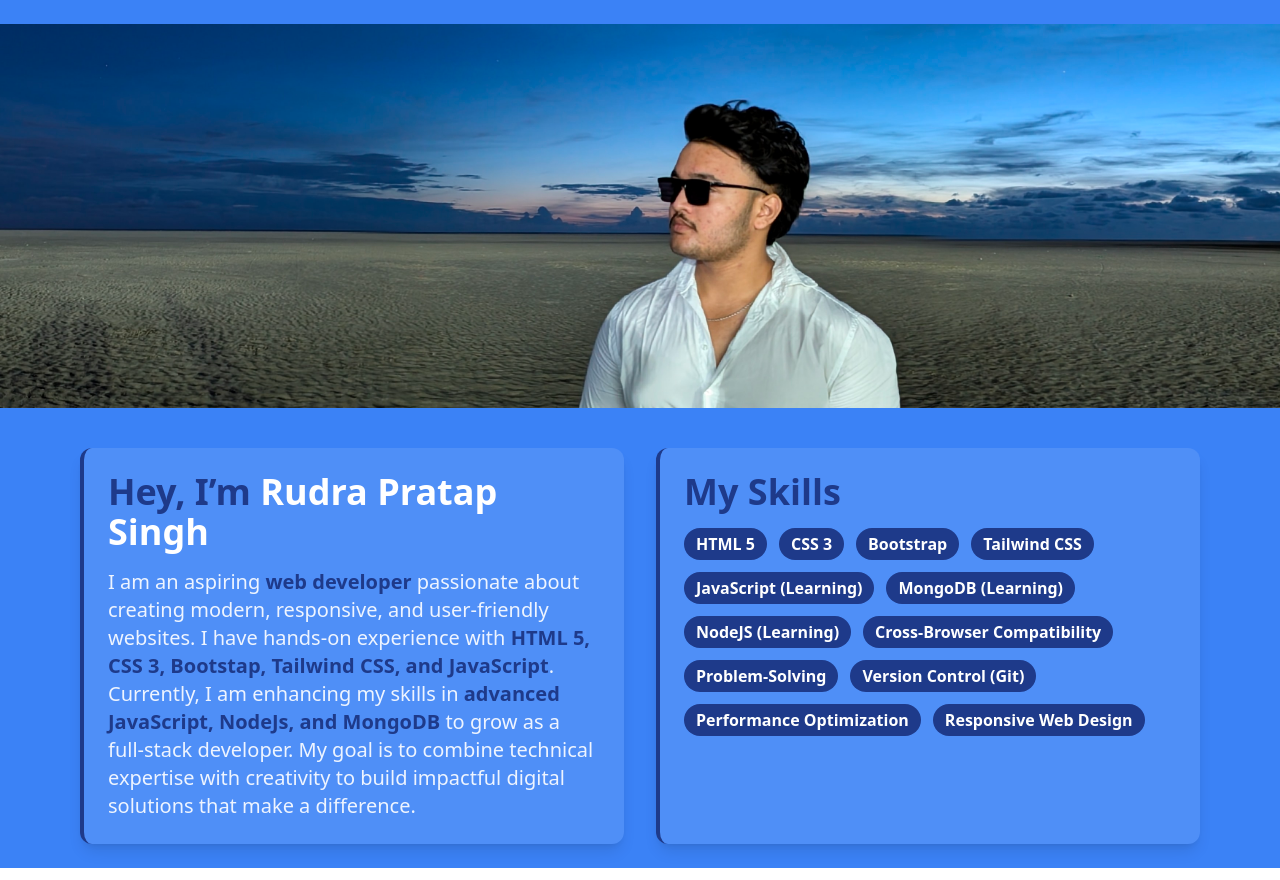
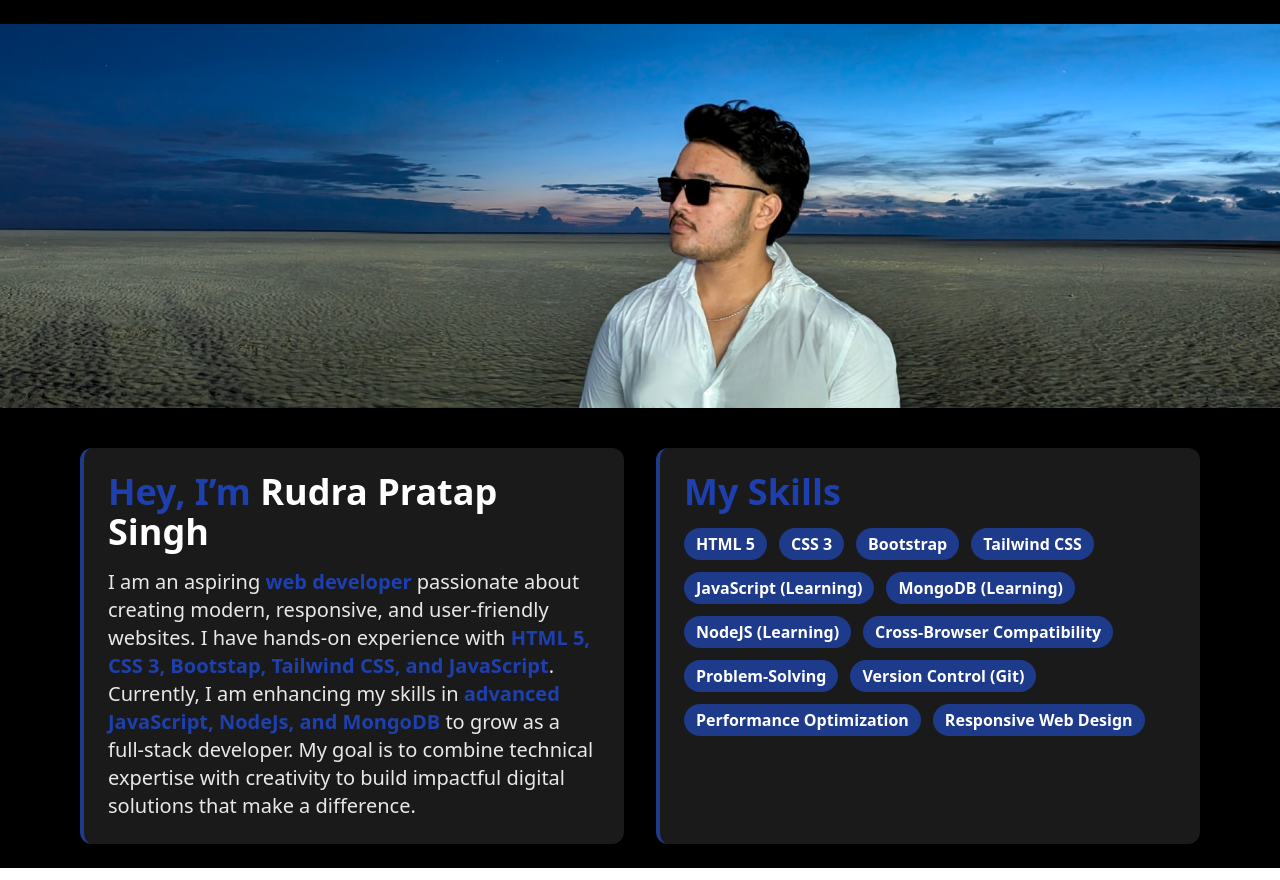
Before and after one commit to beassssst/My-Portfolio, a website: page index.html in a window 1280 px wide. Shown: the part 72-952 px from the top of the page. Drawn offline with nearby package versions, Linux system fonts and the light colour scheme.

Commit message:
index.html

```diff
--- a/index.html
+++ b/index.html
@@ -6,7 +6,7 @@
   <title>Rudra Pratap Singh - Portfolio</title>
   <script src="https://cdn.tailwindcss.com"></script>
 </head>
-<body class="bg-blue-500 text-white font-sans min-h-screen flex flex-col">
+<body class="bg-black text-white font-sans min-h-screen flex flex-col">
 
   <!-- Navbar -->
   <header class="flex justify-between items-center p-5 relative">
@@ -44,18 +44,18 @@
     <div class="flex flex-col lg:flex-row gap-8">
       <!-- Left: Introduction -->
       <div class="bg-white bg-opacity-10 p-6 rounded-xl border-l-4 border-blue-900 shadow-lg flex-1">
-        <h2 class="text-3xl md:text-4xl font-bold text-blue-900 mb-4 font-sans">Hey, I’m <span class="text-white">Rudra Pratap Singh</span></h2>
+        <h2 class="text-3xl md:text-4xl font-bold text-blue-800 mb-4 font-sans">Hey, I’m <span class="text-white">Rudra Pratap Singh</span></h2>
         <p class="text-left text-lg md:text-xl leading-relaxed text-white/90">
-          I am an aspiring <span class="font-semibold text-blue-900">web developer</span> passionate about creating modern, responsive, and user-friendly websites.
-          I have hands-on experience with <span class="font-semibold text-blue-900">HTML 5, CSS 3, Bootstap, Tailwind CSS, and JavaScript</span>.
-          Currently, I am enhancing my skills in <span class="font-semibold text-blue-900">advanced JavaScript, NodeJs, and MongoDB</span> to grow as a full-stack developer.
+          I am an aspiring <span class="font-semibold text-blue-800">web developer</span> passionate about creating modern, responsive, and user-friendly websites.
+          I have hands-on experience with <span class="font-semibold text-blue-800">HTML 5, CSS 3, Bootstap, Tailwind CSS, and JavaScript</span>.
+          Currently, I am enhancing my skills in <span class="font-semibold text-blue-800">advanced JavaScript, NodeJs, and MongoDB</span> to grow as a full-stack developer.
           My goal is to combine technical expertise with creativity to build impactful digital solutions that make a difference.
         </p>
       </div>
 
       <!-- Right: Skills -->
       <div class="bg-white bg-opacity-10 p-6 rounded-xl shadow-lg flex-1 border-l-4 border-blue-900">
-        <h3 class="text-3xl md:text-4xl font-bold text-blue-900 mb-4">My Skills</h3>
+        <h3 class="text-3xl md:text-4xl font-bold text-blue-800 mb-4">My Skills</h3>
         <div class="flex flex-wrap gap-3">
           <span class="bg-blue-900 text-white px-3 py-1 rounded-full font-semibold">HTML 5</span>
           <span class="bg-blue-900 text-white px-3 py-1 rounded-full font-semibold">CSS 3</span>
@@ -102,7 +102,7 @@
   </section>
 
   <!-- Footer -->
-  <footer class="text-center py-6 bg-blue-500 text-lg font-semibold">
+  <footer class="text-center py-6 bg-black text-lg font-semibold">
     Rudra Pratap Singh
   </footer>
 
```
